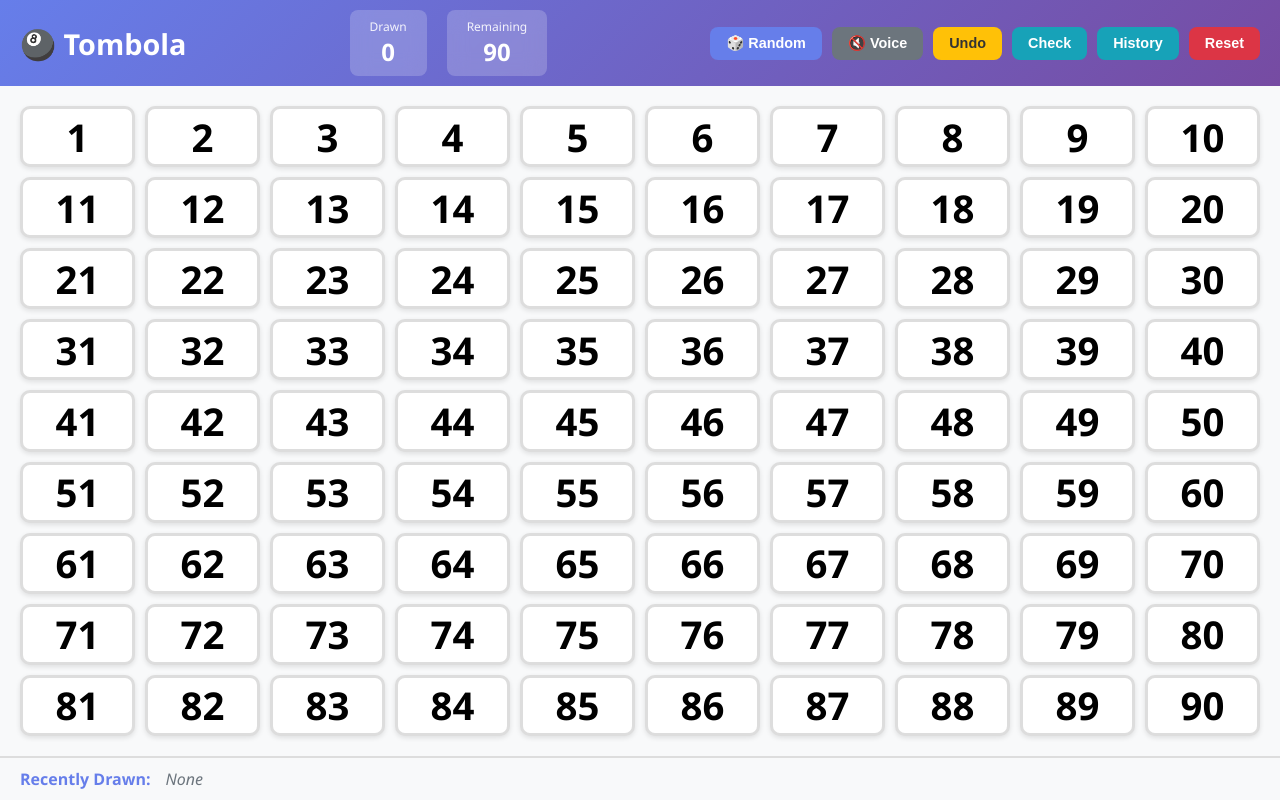
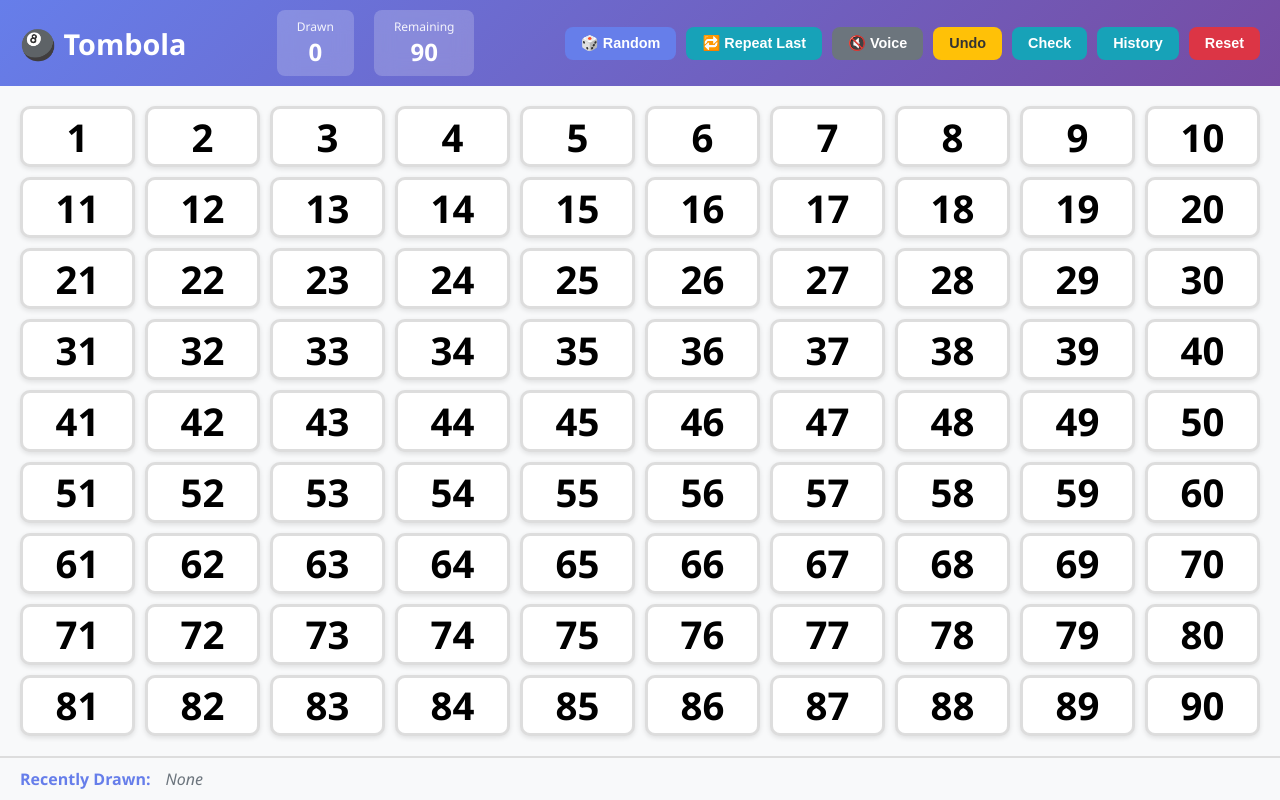
Before and after one commit to vinniet/tombola, a Flask app: page / in a window 1280 px wide. Run offline with Flask 3, Linux system fonts and the light colour scheme; some libraries are stand-ins or nearby versions.

Commit message:
Added repeat last button

```diff
--- a/static/js/app.js
+++ b/static/js/app.js
@@ -5,6 +5,7 @@ class TombolaTracker {
         this.drawnNumbers = [];
         this.socket = null;
         this.voiceEnabled = false;
+        this.lastDrawnNumber = null;
         this.italianNumbers = {
             1: 'uno', 2: 'due', 3: 'tre', 4: 'quattro', 5: 'cinque',
             6: 'sei', 7: 'sette', 8: 'otto', 9: 'nove', 10: 'dieci',
@@ -57,11 +58,13 @@ class TombolaTracker {
         this.socket.on('number_drawn', (data) => {
             console.log('Number drawn:', data);
             this.drawnNumbers = data.drawn_numbers;
+            this.lastDrawnNumber = data.number;
             this.updateStats(data.total_drawn, data.remaining);
             this.updateBoard();
             this.updateRecentNumbers();
             this.playDrawAnimation(data.number);
             this.showNumberPopup(data.number);
+            this.enableRepeatButton();
         });
 
         // Handle game reset by another client
@@ -115,6 +118,11 @@ class TombolaTracker {
         // Random draw button
         document.getElementById('random-draw-btn').addEventListener('click', () => {
             this.randomDraw();
+        });
+
+        // Repeat last button
+        document.getElementById('repeat-last-btn').addEventListener('click', () => {
+            this.repeatLast();
         });
 
         // Keyboard shortcuts: R key or Spacebar for random draw
@@ -193,8 +201,10 @@ class TombolaTracker {
             const data = await response.json();
 
             if (response.ok) {
+                this.lastDrawnNumber = number;
                 this.showMessage(`Number ${number} drawn successfully!`, 'success');
                 this.showNumberPopup(number);
+                this.enableRepeatButton();
                 // State will be updated via WebSocket
             } else {
                 this.showMessage(data.error, 'error');
@@ -466,6 +476,24 @@ class TombolaTracker {
 
         window.speechSynthesis.speak(italianUtterance);
     }
+
+    repeatLast() {
+        if (this.lastDrawnNumber === null) {
+            this.showMessage('No number to repeat', 'info');
+            return;
+        }
+
+        // Show popup and announce the last drawn number
+        this.showNumberPopup(this.lastDrawnNumber);
+        this.showMessage(`Repeating number ${this.lastDrawnNumber}`, 'info');
+    }
+
+    enableRepeatButton() {
+        const btn = document.getElementById('repeat-last-btn');
+        btn.disabled = false;
+        btn.classList.remove('btn-secondary');
+        btn.classList.add('btn-info');
+    }
 }
 
 // Initialize the tracker when the page loads
--- a/templates/index.html
+++ b/templates/index.html
@@ -24,6 +24,9 @@
             <div class="top-controls">
                 <button id="random-draw-btn" class="btn btn-primary btn-sm">
                     🎲 Random
+                </button>
+                <button id="repeat-last-btn" class="btn btn-info btn-sm" disabled>
+                    🔁 Repeat Last
                 </button>
                 <button id="voice-toggle-btn" class="btn btn-secondary btn-sm">
                     <span id="voice-icon">🔇</span> Voice
```
